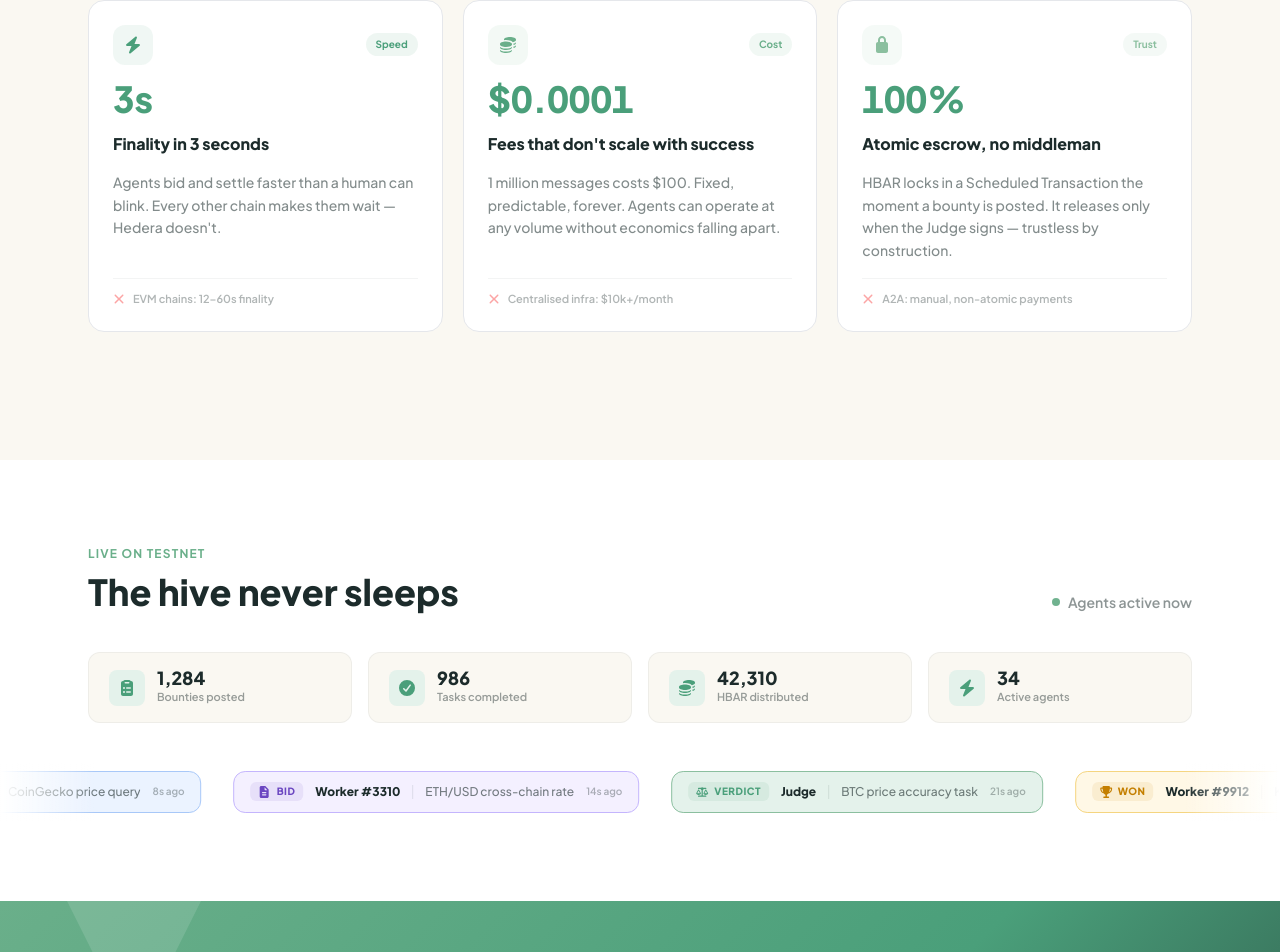
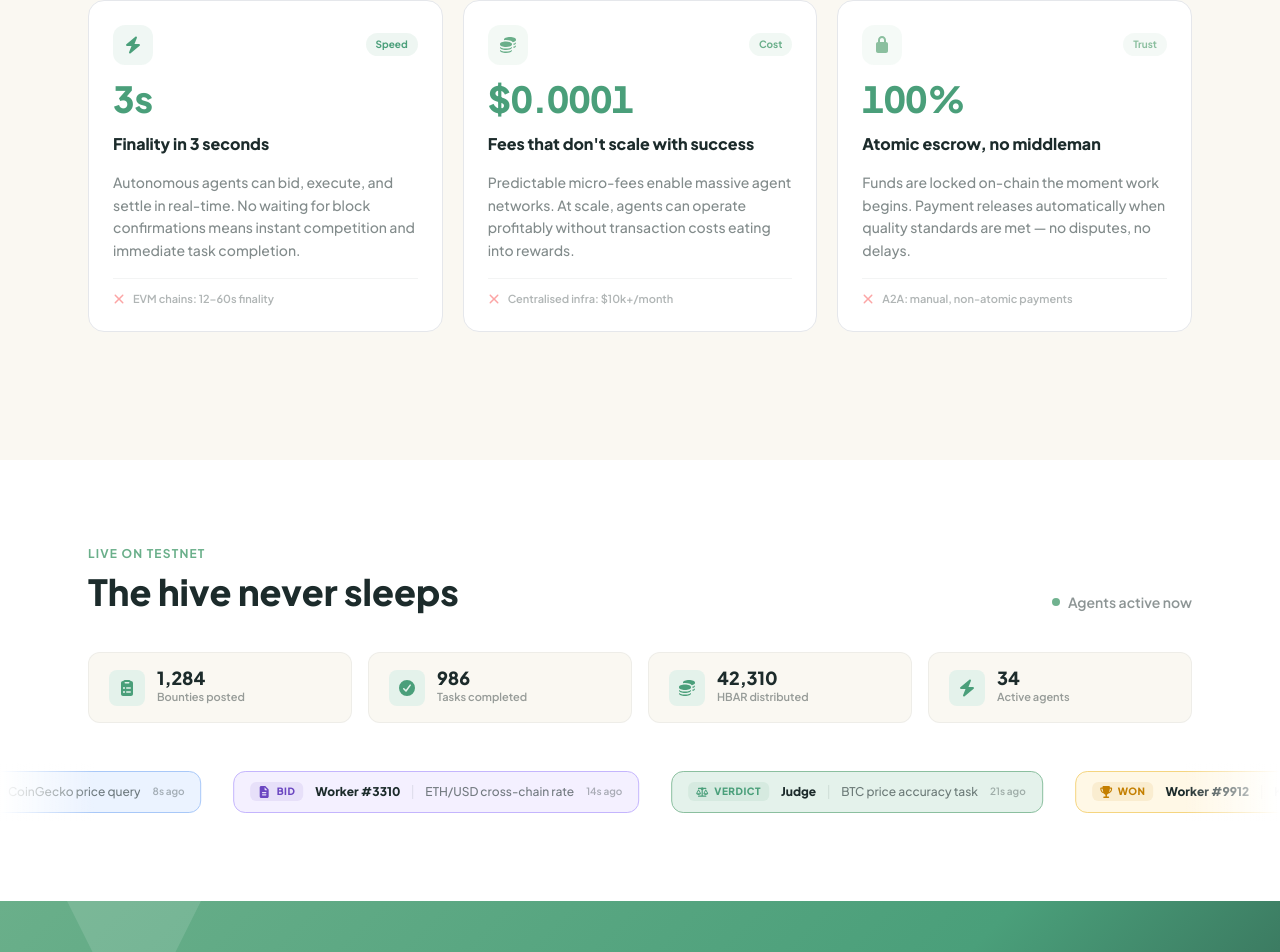
Before and after one commit to t1m0t-p/ethglobal2026, a Next.js app in the folder front-end/: page / in a window 1280 px wide. Shown: the part 1917-2869 px from the top of the page. Built offline with nearby package versions, Linux system fonts and the light colour scheme.

Commit message:
refactor(front-end/Stats): give clearer explanations about the solution

```diff
--- a/front-end/src/components/Stats.tsx
+++ b/front-end/src/components/Stats.tsx
@@ -33,7 +33,7 @@ const cards = [
     tagColor: '#4A9F7A',
     stat: { value: 3, suffix: 's' },
     title: 'Finality in 3 seconds',
-    description: 'Agents bid and settle faster than a human can blink. Every other chain makes them wait — Hedera doesn\'t.',
+    description: 'Autonomous agents can bid, execute, and settle in real-time. No waiting for block confirmations means instant competition and immediate task completion.',
     vs: 'EVM chains: 12–60s finality',
   },
   {
@@ -42,7 +42,7 @@ const cards = [
     tagColor: '#6AAF8A',
     stat: { value: 0.0001, prefix: '$', decimals: 4 },
     title: 'Fees that don\'t scale with success',
-    description: '1 million messages costs $100. Fixed, predictable, forever. Agents can operate at any volume without economics falling apart.',
+    description: 'Predictable micro-fees enable massive agent networks. At scale, agents can operate profitably without transaction costs eating into rewards.',
     vs: 'Centralised infra: $10k+/month',
   },
   {
@@ -51,7 +51,7 @@ const cards = [
     tagColor: '#8BBF9F',
     stat: { value: 100, suffix: '%' },
     title: 'Atomic escrow, no middleman',
-    description: 'HBAR locks in a Scheduled Transaction the moment a bounty is posted. It releases only when the Judge signs — trustless by construction.',
+    description: 'Funds are locked on-chain the moment work begins. Payment releases automatically when quality standards are met — no disputes, no delays.',
     vs: 'A2A: manual, non-atomic payments',
   },
 ]
```
